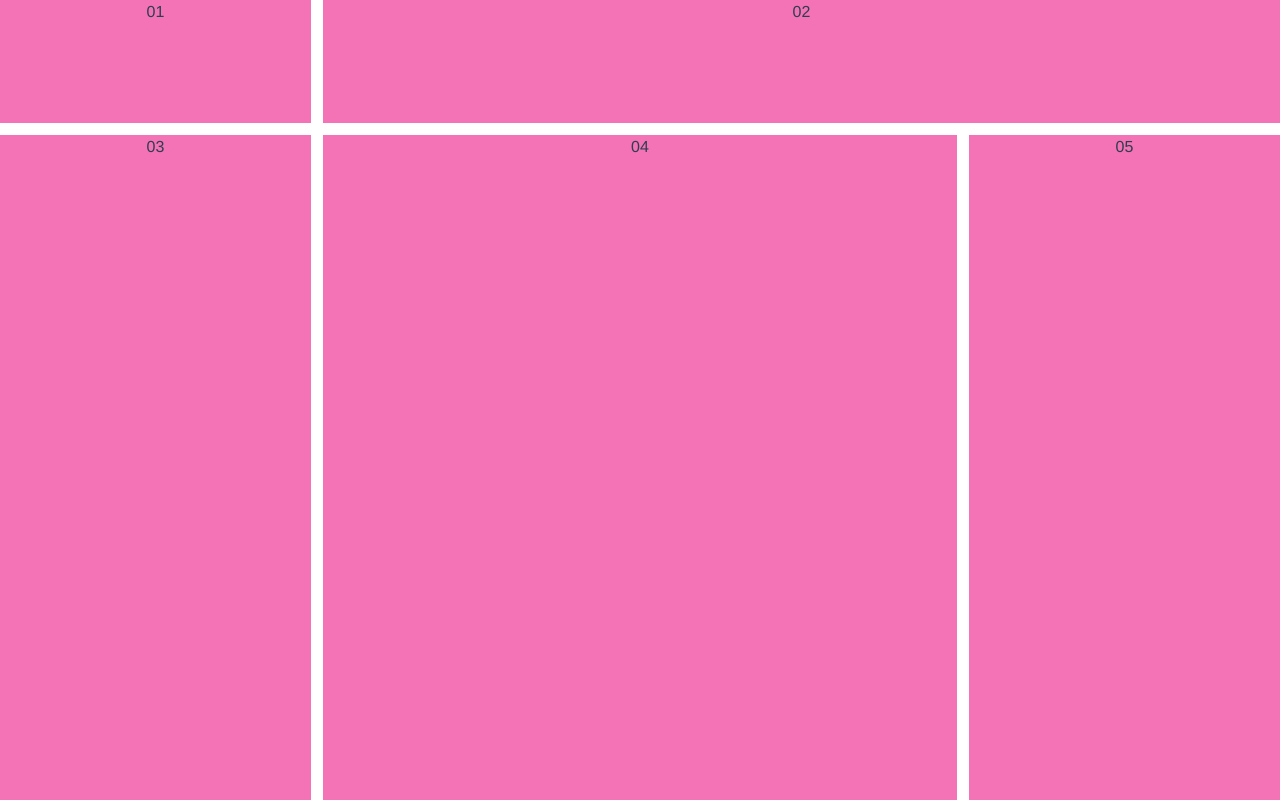
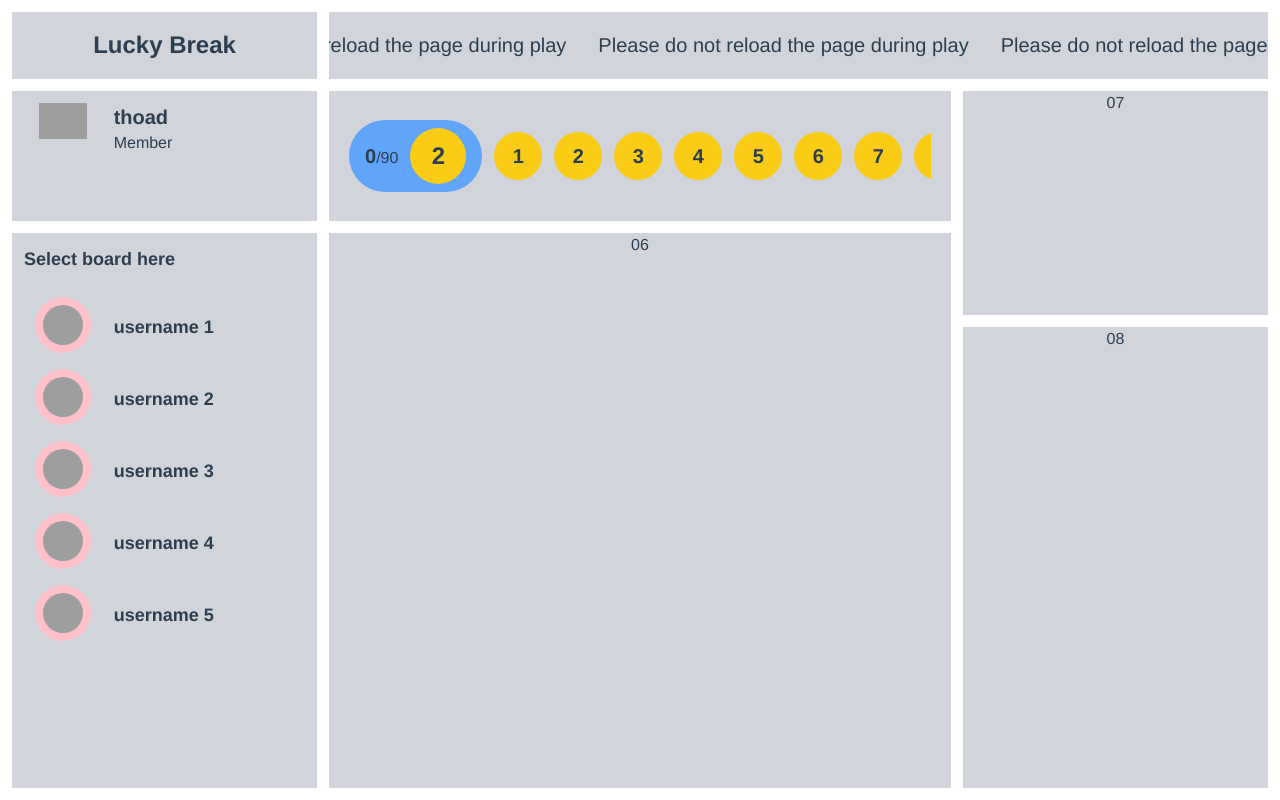
Before and after one commit to ThoaDuong/lucky-socketio-client, a Vue app: page /template in a window 1280 px wide. Built offline with nearby package versions, Linux system fonts and the light colour scheme; grey boxes are pictures that could not be loaded.

Commit message:
done tempplate

```diff
--- a/src/views/TemplateView.vue
+++ b/src/views/TemplateView.vue
@@ -1,10 +1,106 @@
 <template>
-    <div class="w-full h-screen grid grid-rows-6 grid-cols-4 gap-3">
-        <div class="bg-pink-400 col-span-1 row-span-1">01</div>
-        <div class="bg-pink-400 col-span-3 row-span-1">02</div>
-        <div class="bg-pink-400 col-span-1 row-span-5">03</div>
-        <div class="bg-pink-400 col-span-2 row-span-5">04</div>
-        <div class="bg-pink-400 col-span-1 row-span-5">05</div>
+    <!-- Full screen -->
+    <div class="w-full h-screen grid grid-cols-12 p-3 gap-3">
+        <!-- Left side -->
+        <div class="col-span-3">
+            <div class="h-full grid grid-rows-10 gap-3">
+                <!-- Logo block -->
+                <div class="bg-gray-300 row-span-1">
+                    <h1 class="text-2xl font-bold h-full flex justify-center items-center">Lucky Break</h1>
+                </div>
+                <div class="row-span-9">
+                    <div class="h-full grid grid-rows-10 gap-3">
+                        <!-- User information block -->
+                        <div class="bg-gray-300 row-span-2">
+                            <div class="grid grid-cols-3 mt-3">
+                                <div class="col-span-1 mx-auto text-center">
+                                    <img width="48" height="48" src="https://img.icons8.com/fluency/48/jake.png" alt="jake"/>
+                                </div>
+                                <div class="col-span-2 text-left">
+                                    <h3 class="text-xl font-semibold">thoad</h3>
+                                    <p>Member</p>
+                                </div>
+                            </div>
+                        </div>
+                        <!-- Boards list block -->
+                        <div class="bg-gray-300 row-span-8">
+                            <h3 class="font-semibold text-lg text-left p-3">Select board here</h3>
+                            <div v-for="n in 5" :key="n"
+                            class="grid grid-cols-3 mt-3">
+                                <div class="col-span-1 mx-auto text-center">
+                                    <img
+                                    :style="{'background': 'pink'}"
+                                    class="w-14 h-14 p-2 rounded-full text-white mx-auto"
+                                    src="https://img.icons8.com/external-smashingstocks-hand-drawn-black-smashing-stocks/99/external-Board-education-smashingstocks-hand-drawn-black-smashing-stocks.png"
+                                    alt="board image"/>
+                                </div>
+                                <div class="col-span-2 text-left">
+                                    <h3 class="text-lg py-4 font-semibold">username {{ n }}</h3>
+                                </div>
+                            </div>
+                        </div>
+                    </div>
+                </div>
+            </div>
+        </div>
+        <!-- Right side -->
+        <div class="col-span-9">
+            <div class="max-w-full h-full grid grid-rows-10 gap-3">
+                <!-- Dynamic banner block -->
+                <div class="bg-gray-300 row-span-1 overflow-x-hidden px-3">
+                    <div class="relative h-full flex justify-right items-center">
+                        <div class="animate-marquee whitespace-nowrap">
+                            <span class="mx-4 text-xl">Please do not reload the page during play</span>
+                            <span class="mx-4 text-xl">Please do not reload the page during play</span>
+                        </div>
+                        <div class="absolute animate-marquee2 whitespace-nowrap">
+                            <span class="mx-4 text-xl">Please do not reload the page during play</span>
+                            <span class="mx-4 text-xl">Please do not reload the page during play</span>
+                        </div>
+                    </div>
+                </div>
+                <div class="row-span-9">
+                    <div class="w-full h-full grid grid-cols-9 gap-3">
+                        <!-- Game play block -->
+                        <div class="col-span-6">
+                            <div class="max-w-full h-full grid grid-rows-10 gap-3">
+                                <!-- Called numbers block -->
+                                <div class="bg-gray-300 row-span-2 overflow-x-hidden">
+                                    <div class="h-full mx-5 flex gap-3 justify-right items-center overflow-x-auto">
+                                        <div class="flex gap-3 items-center bg-blue-400 rounded-full py-2 px-4">
+                                            <div class="block">
+                                                <span class="text-xl font-semibold">0</span>
+                                                <span>/90</span>
+                                            </div>
+                                            <div class="block">
+                                                <div class="bg-yellow-400 w-14 h-14 flex justify-center items-center rounded-full text-2xl font-semibold">
+                                                    2
+                                                </div>
+                                            </div>
+                                        </div>
+                                        <div v-for="n in 15" :key="n">
+                                            <div class="bg-yellow-400 w-12 h-12 flex justify-center items-center rounded-full text-xl font-semibold">
+                                                {{ n }}
+                                            </div>
+                                        </div>
+                                    </div>
+                                </div>
+                                <!-- Selected board block -->
+                                <div class="bg-gray-300 row-span-8">06</div>
+                            </div>
+                        </div>
+                        <div class="col-span-3">
+                            <div class="w-full h-full grid grid-rows-3 gap-3">
+                                <!-- Admin action block -->
+                                <div class="bg-gray-300 row-span-1">07</div>
+                                <!-- ChatBox block -->
+                                <div class="bg-gray-300 row-span-2">08</div>
+                            </div>
+                        </div>
+                    </div>
+                </div>
+            </div>
+        </div>
     </div>
 </template>
 
--- a/tailwind.config.js
+++ b/tailwind.config.js
@@ -5,7 +5,34 @@ export default {
       "./src/**/*.{vue,js,ts,jsx,tsx}",
     ],
     theme: {
-      extend: {},
+        extend: {
+            gridTemplateRows: {
+                '10': 'repeat(10, minmax(0, 1fr))',
+            },
+            gridRow: {
+                'span-7': 'span 7 / span 7',
+                'span-8': 'span 8 / span 8',
+                'span-9': 'span 9 / span 9',
+                'span-10': 'span 10 / span 10',
+            },
+            lineHeight: {
+                '14': '3.5rem',
+            },
+            animation: {
+                marquee: 'marquee 25s linear infinite',
+                marquee2: 'marquee2 25s linear infinite',
+            },
+            keyframes: {
+                marquee: {
+                    '0%': { transform: 'translateX(0%)' },
+                    '100%': { transform: 'translateX(-100%)' },
+                },
+                marquee2: {
+                    '0%': { transform: 'translateX(100%)' },
+                    '100%': { transform: 'translateX(0%)' },
+                },
+            },
+        }
     },
     plugins: [],
   }
```
